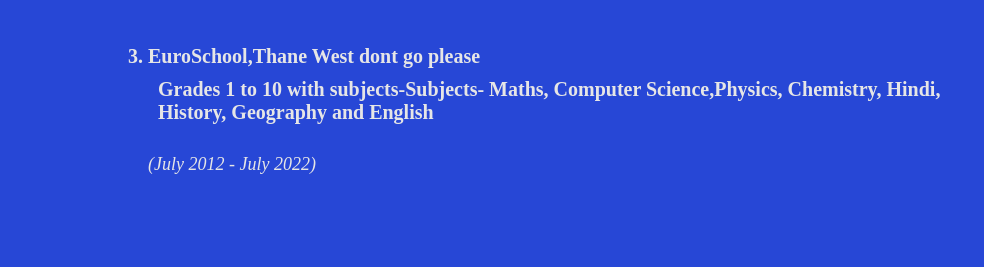
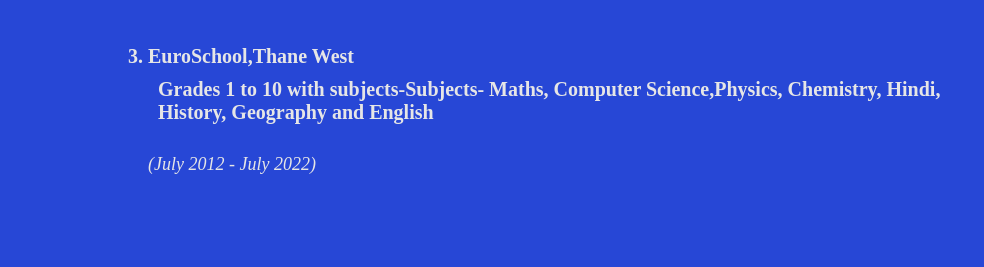
Before and after one commit to amaansingla/HTML-CSS-Portfolio, a plain HTML site: page Education.html in a window 1280 px wide. Shown: the part 775-1042 px from the top of the page, 0-984 px from the left. Drawn offline with Linux system fonts and the light colour scheme.

Commit message:
Update Education.html contents

```diff
--- a/Education.html
+++ b/Education.html
@@ -35,7 +35,7 @@
     </li>
 
     <li class="education_list">
-      EuroSchool,Thane West dont go please
+      EuroSchool,Thane West
       <img src="Euroschool logo.jpg" class="logo"><img>
       <p>Grades 1 to 10 with subjects-Subjects- Maths, Computer Science,Physics, Chemistry, Hindi, History, Geography and English</p>
       <h5>(July 2012 - July 2022)</h5>
```
